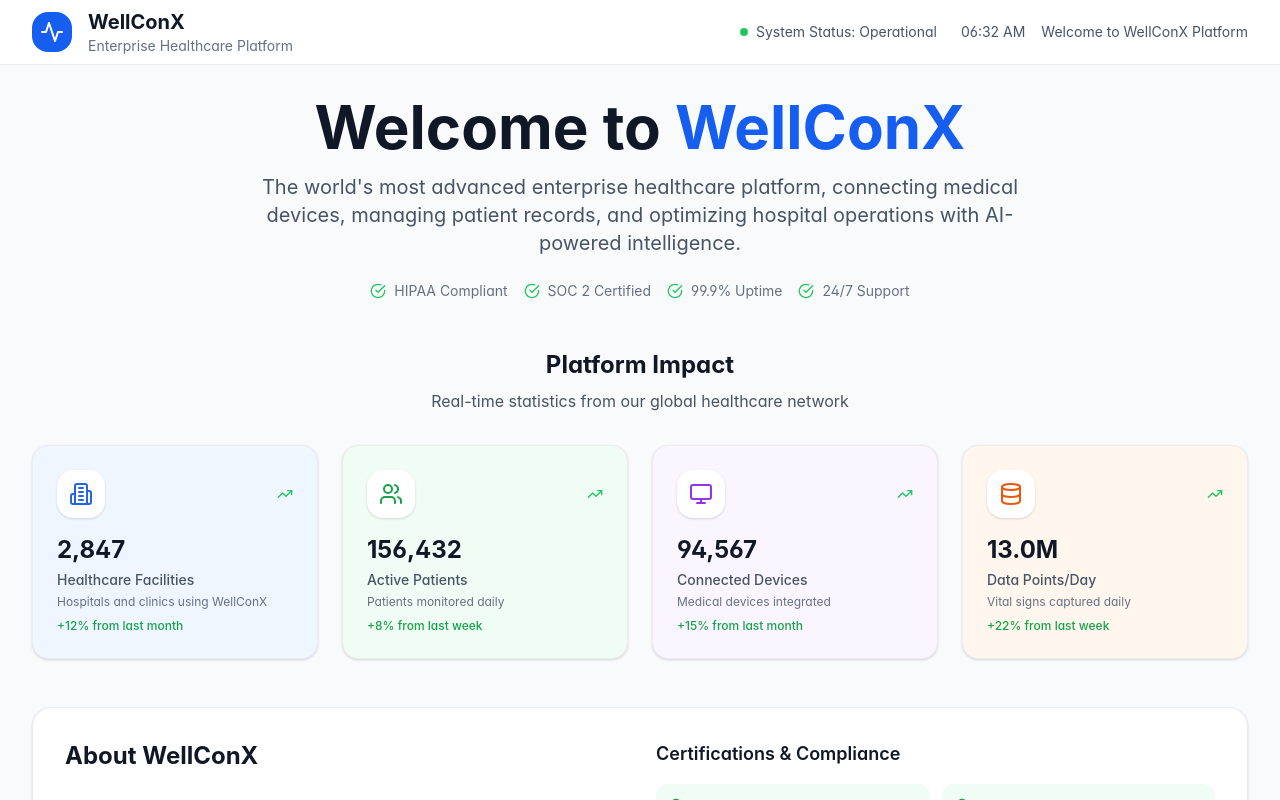
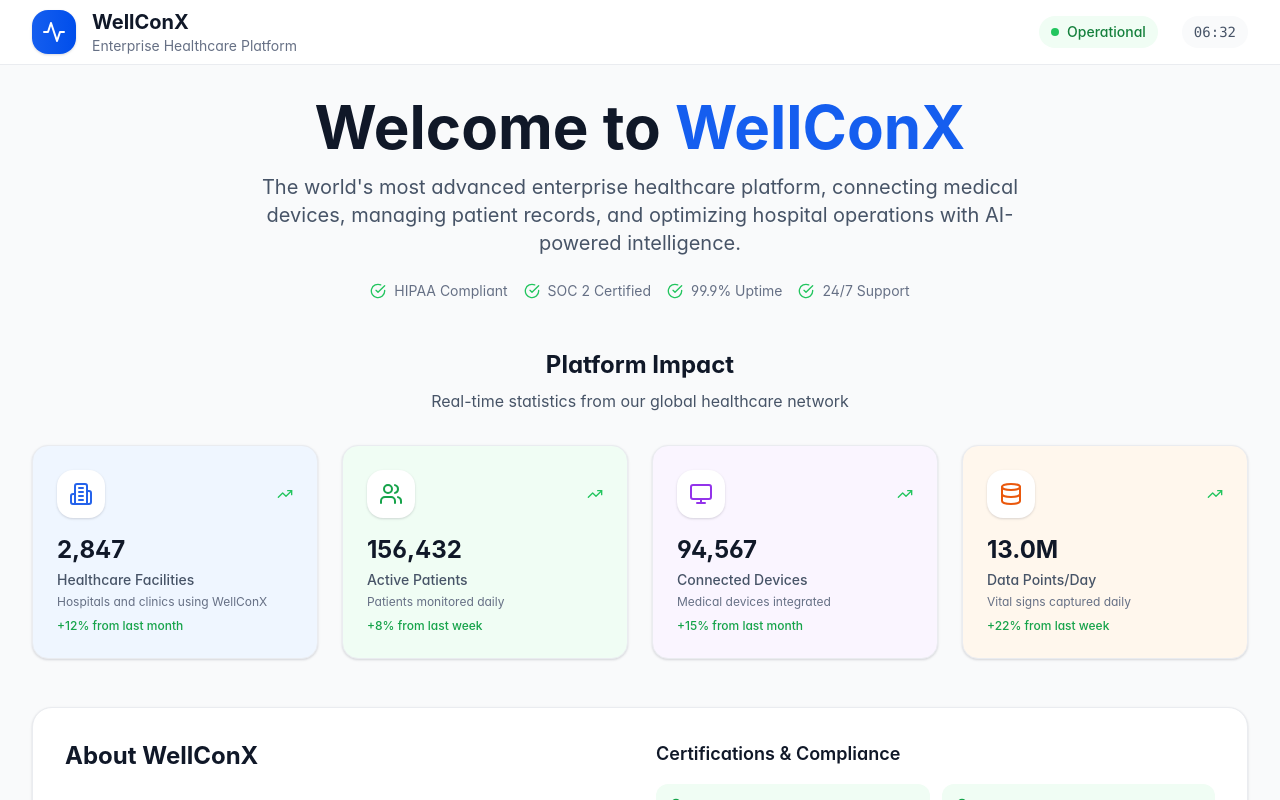
Before and after one commit to Vignunath008/WellConX, a React (Vite) app: page / in a window 1280 px wide. Shown: the top 800 px of the page. Built offline with nearby package versions, Linux system fonts and the light colour scheme.

Commit message:
Modernize header and remove user details

```diff
--- a/src/pages/MainPlatform.tsx
+++ b/src/pages/MainPlatform.tsx
@@ -233,37 +233,36 @@ const MainPlatform: React.FC = () => {
     <div className="min-h-screen bg-gray-50">
       {/* Enhanced Header */}
       <div className="bg-white border-b border-gray-200 sticky top-0 z-50">
-        <div className="max-w-7xl mx-auto px-4 sm:px-6 lg:px-8">
-          <div className="flex items-center justify-between h-16">
+        <div className="max-w-7xl mx-auto px-4 sm:px-6 lg:px-8 safe-area-inset-top">
+          <div className="flex items-center justify-between h-14 sm:h-16">
             <div className="flex items-center space-x-4">
-              <div className="bg-primary-600 p-2 rounded-xl">
-                <Activity className="h-6 w-6 text-white" />
+              <div className="bg-gradient-to-r from-primary-600 to-primary-700 p-2 sm:p-2.5 rounded-xl shadow-sm">
+                <Activity className="h-5 w-5 sm:h-6 sm:w-6 text-white" />
               </div>
               <div>
-                <h1 className="text-xl font-bold text-gray-900">WellConX</h1>
-                <p className="text-sm text-gray-500">Enterprise Healthcare Platform</p>
+                <h1 className="text-lg sm:text-xl font-bold text-gray-900">WellConX</h1>
+                <p className="text-xs sm:text-sm text-gray-500 hidden sm:block">Enterprise Healthcare Platform</p>
               </div>
             </div>
 
-            <div className="flex items-center space-x-4">
-              <div className="hidden md:flex items-center space-x-6 text-sm">
-                <div className="flex items-center space-x-2">
+            <div className="flex items-center space-x-2 sm:space-x-4">
+              <div className="hidden lg:flex items-center space-x-4 sm:space-x-6 text-sm">
+                <div className="flex items-center space-x-2 bg-green-50 px-3 py-1.5 rounded-full">
                   <div className="w-2 h-2 bg-green-500 rounded-full animate-pulse" />
-                  <span className="text-gray-600">System Status: Operational</span>
+                  <span className="text-green-700 font-medium text-xs sm:text-sm">Operational</span>
                 </div>
-                <div className="text-gray-600">
-                  {currentTime.toLocaleTimeString([], { hour: '2-digit', minute: '2-digit' })}
+                <div className="text-gray-600 font-mono text-xs sm:text-sm bg-gray-50 px-3 py-1.5 rounded-full">
+                  {currentTime.toLocaleTimeString([], { hour: '2-digit', minute: '2-digit', hour12: false })}
                 </div>
               </div>
-              {user ? (
-                <div className="text-sm text-gray-600">
-                  Welcome back, {user.name}
+
+              {/* Mobile status indicator */}
+              <div className="lg:hidden flex items-center space-x-2">
+                <div className="flex items-center space-x-1 bg-green-50 px-2 py-1 rounded-full">
+                  <div className="w-1.5 h-1.5 bg-green-500 rounded-full animate-pulse" />
+                  <span className="text-green-700 font-medium text-xs">Live</span>
                 </div>
-              ) : (
-                <div className="text-sm text-gray-600">
-                  Welcome to WellConX Platform
-                </div>
-              )}
+              </div>
             </div>
           </div>
         </div>
```
